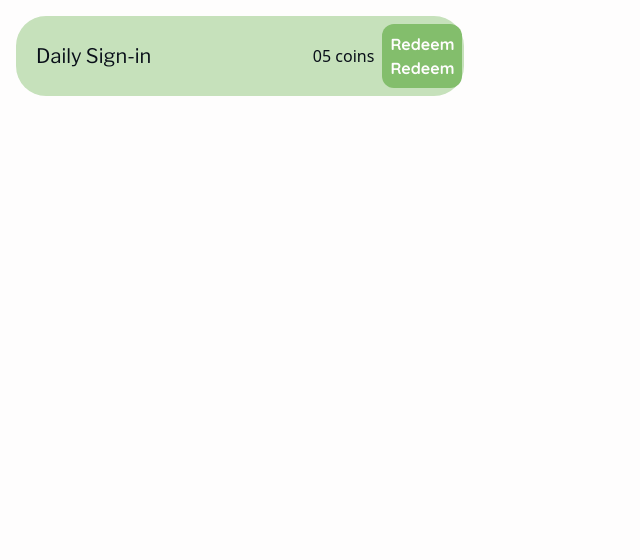
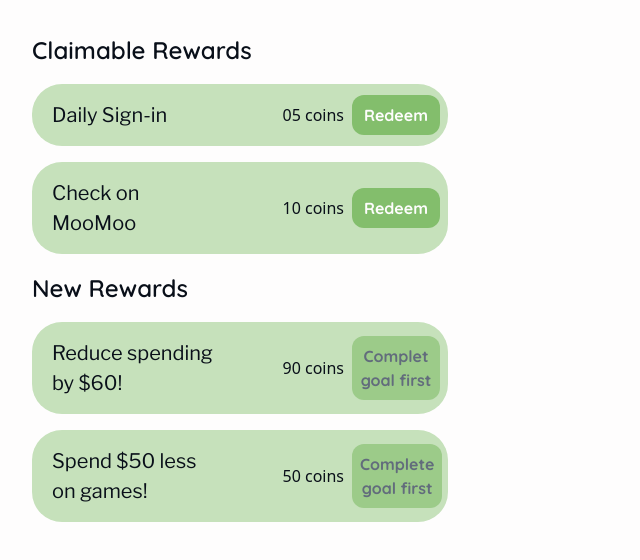
Before and after one commit to AlyssaHug/Design02_App, a Next.js app: page /Rewards in a window 1280 px wide. Shown: the top 560 px of the page, without its empty margins (0-640 px from the left). Built offline with nearby package versions, Linux system fonts and the light colour scheme.

Commit message:
add reward cards to reward page

```diff
--- a/app/Rewards/page.js
+++ b/app/Rewards/page.js
@@ -3,10 +3,36 @@ import RewardClaim from "../ui/Reward/Reward";
 export default function page() {
     return (
         <div className={styles.container}>
-            <RewardClaim
-                coin='05'
-                value='Daily Sign-in'
-            />
+            <div className={styles.claim}>
+                <h1 className={styles.header}>Claimable Rewards</h1>
+                <RewardClaim
+                    color='light'
+                    coin='05'
+                    value='Daily Sign-in'
+                    redeem='Redeem'
+                />
+                <RewardClaim
+                    color='light'
+                    coin='10'
+                    value='Check on MooMoo'
+                    redeem='Redeem'
+                />
+            </div>
+            <div className={styles.new}>
+                <h1 className={styles.header}>New Rewards</h1>
+                <RewardClaim
+                    coin='90'
+                    type='secondary'
+                    value='Reduce spending by $60!'
+                    redeem='Complet goal first'
+                />
+                <RewardClaim
+                    type='secondary'
+                    coin='50'
+                    value='Spend $50 less on games!'
+                    redeem='Complete goal first'
+                />
+            </div>
         </div>
     );
 }
--- a/app/Rewards/styles.module.css
+++ b/app/Rewards/styles.module.css
@@ -1,3 +1,10 @@
 .container {
     margin: 16px;
+    padding: 16px;
 }
+.header {
+    font-family: var(--font-quicksand);
+    font-size: 24px;
+    font-weight: 600;
+    margin-bottom: 16px;
+}
--- a/app/ui/Buttons/Buttons.js
+++ b/app/ui/Buttons/Buttons.js
@@ -1,4 +1,3 @@
-
 import classNames from "classnames";
 import { Quicksand, Libre_Franklin } from "next/font/google";
 import styles from "@/app/ui/Buttons/Buttons.module.css";
@@ -19,7 +18,8 @@ export default function Button({
     alt,
     size,
     value,
-    coin,
+    coinValue,
+    coins,
     onClick,
     href,
     customClass, // Add customClass to props
@@ -56,7 +56,10 @@ export default function Button({
     );
 
     return (
-        <button className={buttonClasses} value={value} onClick={onClick}>
+        <button
+            className={buttonClasses}
+            value={value}
+            onClick={onClick}>
             {imageSrc && (
                 <img
                     src={imageSrc}
@@ -64,7 +67,10 @@ export default function Button({
                 />
             )}
 
-            <span>{value}{coin}</span>
+            <span>
+                {coins}
+                {coinValue}
+            </span>
             <a href={href}>{value}</a>
         </button>
     );
--- a/app/ui/Reward/Reward.js
+++ b/app/ui/Reward/Reward.js
@@ -2,15 +2,16 @@ import Button from "../Buttons/Buttons";
 import classNames from "classnames";
 import styles from "@/app/ui/Reward/Reward.module.css";
 
-export default function RewardClaim({ value, coin }) {
+export default function RewardClaim({ value, coin, redeem, color, type }) {
     return (
         <div className={styles.container}>
             <h3 className={styles.name}>{value}</h3>
             <p className={styles.coin}>{coin} coins</p>
             <Button
                 className={styles.button}
-                color='light'
-                value='Redeem'
+                color={color}
+                type={type}
+                value={redeem}
             />
         </div>
     );
--- a/app/ui/Reward/Reward.module.css
+++ b/app/ui/Reward/Reward.module.css
@@ -4,18 +4,17 @@
     flex-direction: row;
     border-radius: 30px;
     align-items: center;
-}
-.button {
-    padding: 8px;
+    margin-top: 16px;
+    margin-bottom: 16px;
 }
 .name {
-    flex: 0 0 40%;
+    flex: 0 0 50%;
     font-size: 20px;
     padding: 16px;
     padding-left: 20px;
     font-family: var(--font-libre-franklin);
 }
 .coin {
-    flex: 0 0 40%;
+    flex: 0 0 25%;
     text-align: right;
 }
```
Also changed, not shown: app/page.js (+3 -6 lines).
